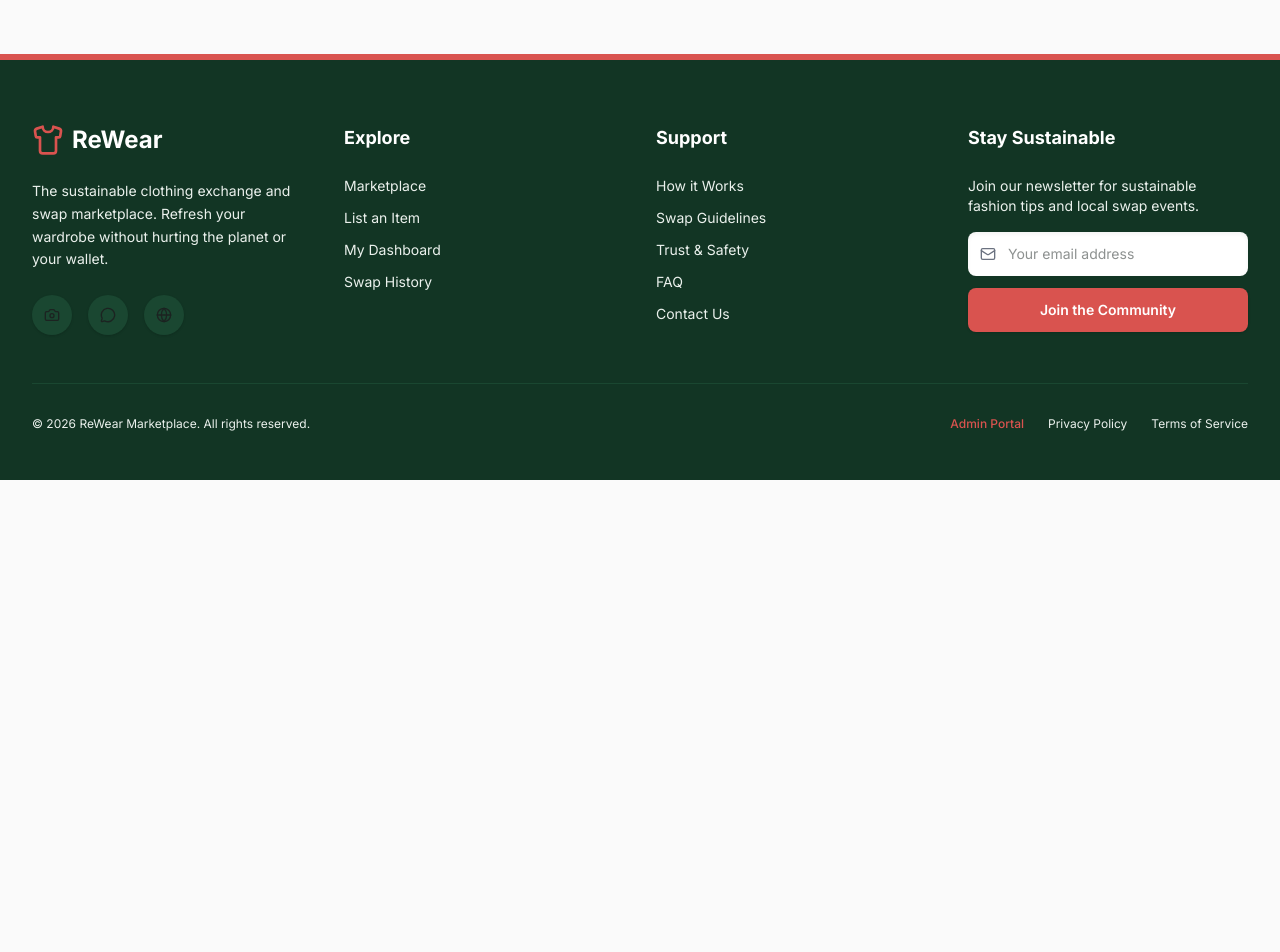
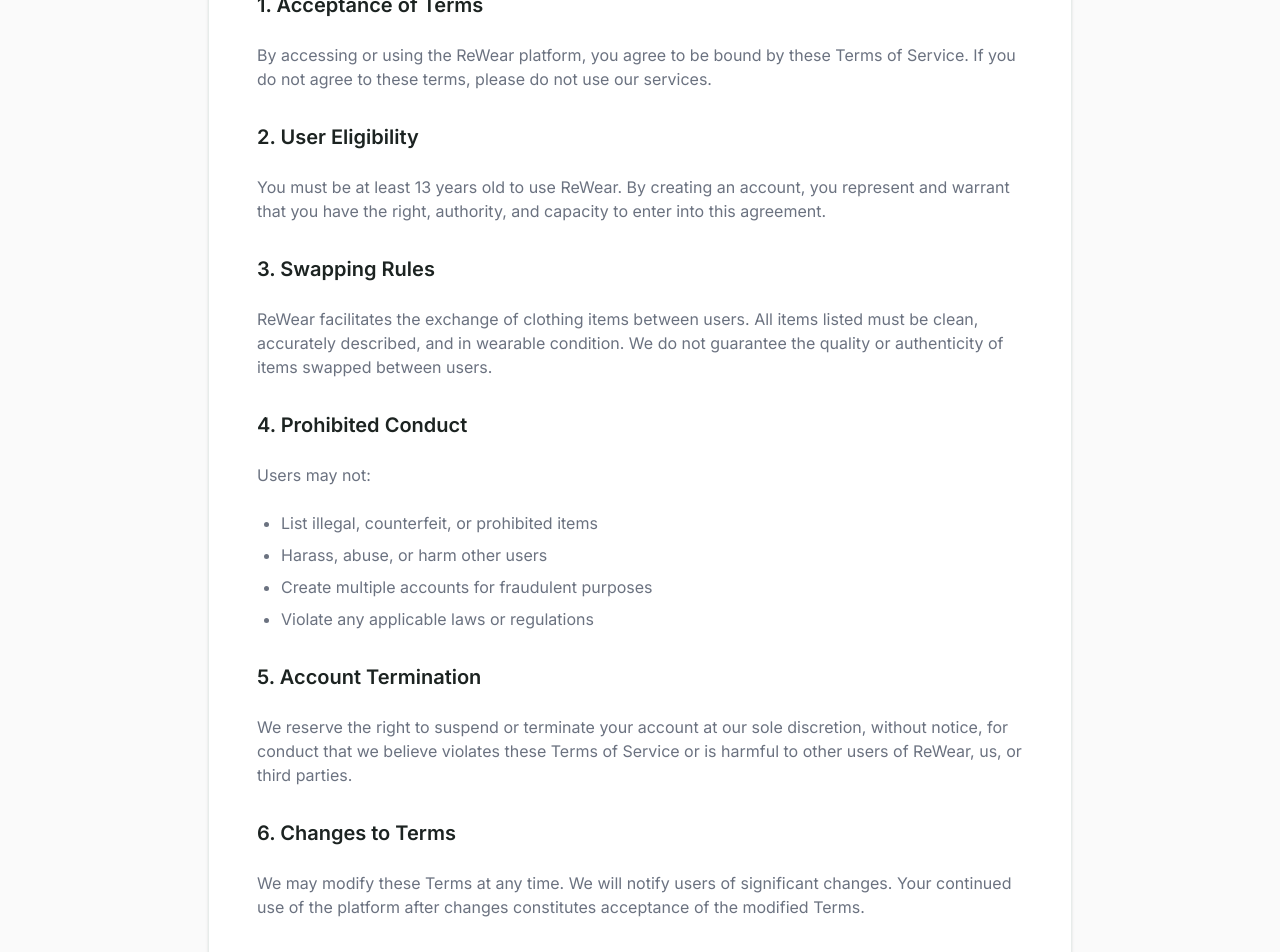
Before and after one commit to drashti231/Clothing-Exchange-Swap-Marketplace, a React (Vite) app in the folder client/: page /terms-of-service in a window 1280 px wide. Shown: the part 320-1272 px from the top of the page. Before the commit the page ends 800 px from the top, so only its background shows below. Built offline with nearby package versions, Linux system fonts and the light colour scheme; no server answers.

Commit message:
Add Privacy Policy and Terms of Service pages

```diff
--- a/client/src/App.jsx
+++ b/client/src/App.jsx
@@ -19,6 +19,8 @@
 import FAQ from './pages/FAQ'
 import ContactUs from './pages/ContactUs'
 import AboutUs from './pages/AboutUs'
+import PrivacyPolicy from './pages/PrivacyPolicy'
+import TermsOfService from './pages/TermsOfService'
 import { Toaster } from 'react-hot-toast'
 
 function App() {
@@ -49,6 +51,8 @@
             <Route path="/trust-safety" element={<TrustSafety />} />
             <Route path="/faq" element={<FAQ />} />
             <Route path="/contact-us" element={<ContactUs />} />
+            <Route path="/privacy-policy" element={<PrivacyPolicy />} />
+            <Route path="/terms-of-service" element={<TermsOfService />} />
           </Routes>
         </main>
         <Footer />
--- a/client/src/components/Footer.jsx
+++ b/client/src/components/Footer.jsx
@@ -77,8 +77,8 @@
           <p>&copy; {new Date().getFullYear()} ReWear Marketplace. All rights reserved.</p>
           <div className="flex space-x-6 mt-4 md:mt-0">
             <Link to="/admin-login" className="hover:text-white transition font-medium text-danger-tag">Admin Portal</Link>
-            <a href="#" className="hover:text-white transition">Privacy Policy</a>
-            <a href="#" className="hover:text-white transition">Terms of Service</a>
+            <Link to="/privacy-policy" className="hover:text-white transition">Privacy Policy</Link>
+            <Link to="/terms-of-service" className="hover:text-white transition">Terms of Service</Link>
           </div>
         </div>
       </div>
--- /dev/null
+++ b/client/src/pages/PrivacyPolicy.jsx
@@ -0,0 +1,49 @@
+import React from 'react';
+import { Shield } from 'lucide-react';
+
+export default function PrivacyPolicy() {
+  return (
+    <div className="container mx-auto px-4 py-12 max-w-4xl">
+      <div className="bg-white rounded-xl shadow-sm p-8 md:p-12 border border-brand-primary/10">
+        <div className="flex items-center space-x-3 mb-8 pb-6 border-b border-gray-100">
+          <Shield className="w-8 h-8 text-danger-tag" />
+          <h1 className="text-3xl font-bold text-text-main">Privacy Policy</h1>
+        </div>
+
+        <div className="prose max-w-none text-text-muted space-y-6">
+          <p>Last updated: {new Date().toLocaleDateString()}</p>
+
+          <h2 className="text-xl font-semibold text-text-main mt-8">1. Information We Collect</h2>
+          <p>
+            When you register for a ReWear account, we collect personal information such as your name, email address, and profile picture. We also collect information about the items you list, your swaps, and your interactions with other users.
+          </p>
+
+          <h2 className="text-xl font-semibold text-text-main mt-8">2. How We Use Your Information</h2>
+          <p>
+            We use your information to provide and improve our services, facilitate swaps between users, ensure platform safety, and communicate with you about your account and our services.
+          </p>
+
+          <h2 className="text-xl font-semibold text-text-main mt-8">3. Information Sharing</h2>
+          <p>
+            We do not sell your personal information. We may share necessary information with other users to facilitate a swap (such as your approximate location or profile details). We also share information with service providers who help us operate our platform.
+          </p>
+
+          <h2 className="text-xl font-semibold text-text-main mt-8">4. Data Security</h2>
+          <p>
+            We implement appropriate security measures to protect your personal information. However, no method of transmission over the Internet is 100% secure, and we cannot guarantee absolute security.
+          </p>
+
+          <h2 className="text-xl font-semibold text-text-main mt-8">5. Your Rights</h2>
+          <p>
+            You have the right to access, correct, or delete your personal information. You can manage your account settings or contact us to exercise these rights.
+          </p>
+
+          <h2 className="text-xl font-semibold text-text-main mt-8">6. Contact Us</h2>
+          <p>
+            If you have any questions about this Privacy Policy, please contact us at privacy@rewear.com.
+          </p>
+        </div>
+      </div>
+    </div>
+  );
+}
--- /dev/null
+++ b/client/src/pages/TermsOfService.jsx
@@ -0,0 +1,55 @@
+import React from 'react';
+import { FileText } from 'lucide-react';
+
+export default function TermsOfService() {
+  return (
+    <div className="container mx-auto px-4 py-12 max-w-4xl">
+      <div className="bg-white rounded-xl shadow-sm p-8 md:p-12 border border-brand-primary/10">
+        <div className="flex items-center space-x-3 mb-8 pb-6 border-b border-gray-100">
+          <FileText className="w-8 h-8 text-danger-tag" />
+          <h1 className="text-3xl font-bold text-text-main">Terms of Service</h1>
+        </div>
+
+        <div className="prose max-w-none text-text-muted space-y-6">
+          <p>Last updated: {new Date().toLocaleDateString()}</p>
+
+          <h2 className="text-xl font-semibold text-text-main mt-8">1. Acceptance of Terms</h2>
+          <p>
+            By accessing or using the ReWear platform, you agree to be bound by these Terms of Service. If you do not agree to these terms, please do not use our services.
+          </p>
+
+          <h2 className="text-xl font-semibold text-text-main mt-8">2. User Eligibility</h2>
+          <p>
+            You must be at least 13 years old to use ReWear. By creating an account, you represent and warrant that you have the right, authority, and capacity to enter into this agreement.
+          </p>
+
+          <h2 className="text-xl font-semibold text-text-main mt-8">3. Swapping Rules</h2>
+          <p>
+            ReWear facilitates the exchange of clothing items between users. All items listed must be clean, accurately described, and in wearable condition. We do not guarantee the quality or authenticity of items swapped between users.
+          </p>
+
+          <h2 className="text-xl font-semibold text-text-main mt-8">4. Prohibited Conduct</h2>
+          <p>
+            Users may not:
+          </p>
+          <ul className="list-disc pl-6 space-y-2 mt-2">
+            <li>List illegal, counterfeit, or prohibited items</li>
+            <li>Harass, abuse, or harm other users</li>
+            <li>Create multiple accounts for fraudulent purposes</li>
+            <li>Violate any applicable laws or regulations</li>
+          </ul>
+
+          <h2 className="text-xl font-semibold text-text-main mt-8">5. Account Termination</h2>
+          <p>
+            We reserve the right to suspend or terminate your account at our sole discretion, without notice, for conduct that we believe violates these Terms of Service or is harmful to other users of ReWear, us, or third parties.
+          </p>
+
+          <h2 className="text-xl font-semibold text-text-main mt-8">6. Changes to Terms</h2>
+          <p>
+            We may modify these Terms at any time. We will notify users of significant changes. Your continued use of the platform after changes constitutes acceptance of the modified Terms.
+          </p>
+        </div>
+      </div>
+    </div>
+  );
+}
```
